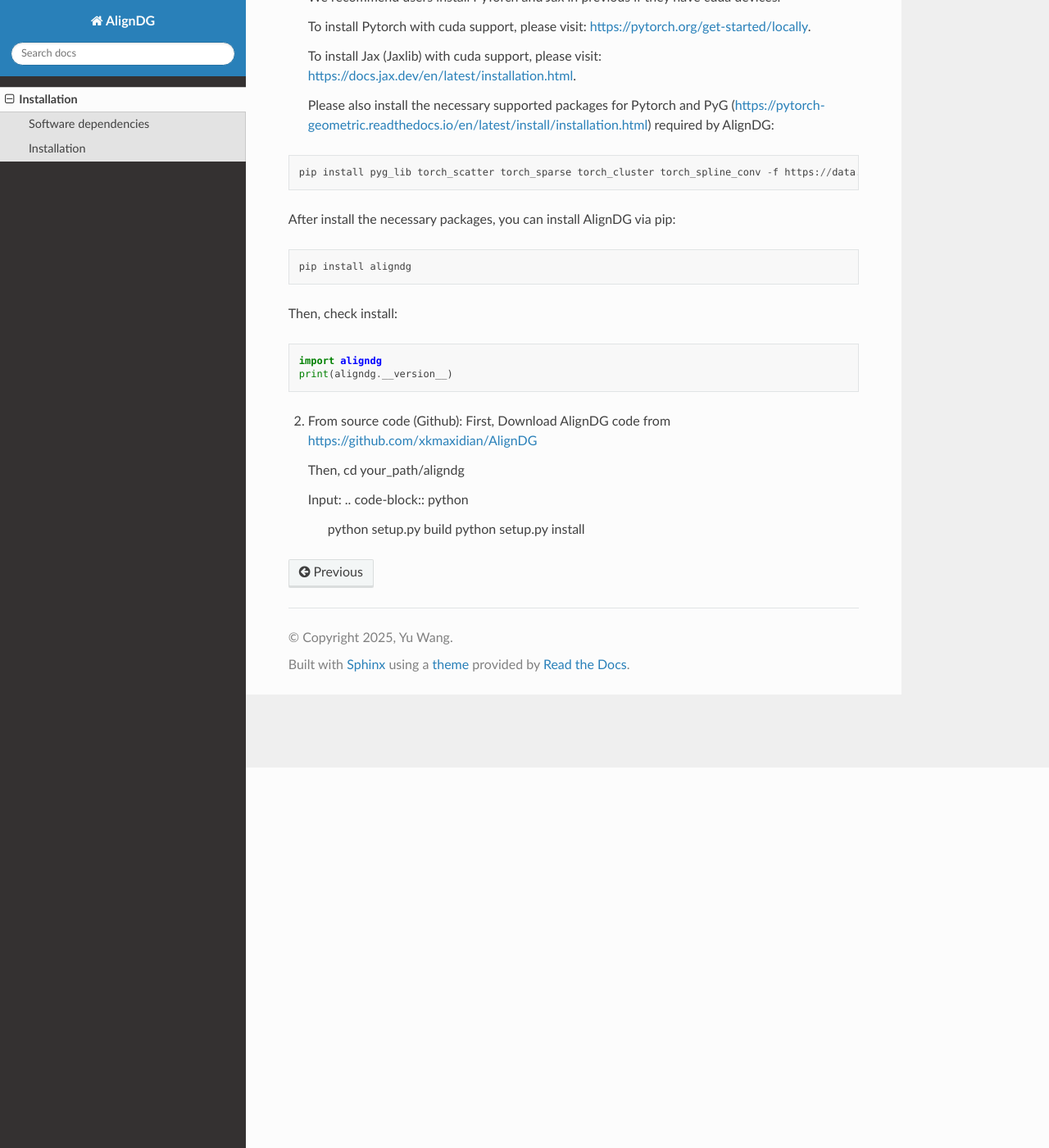
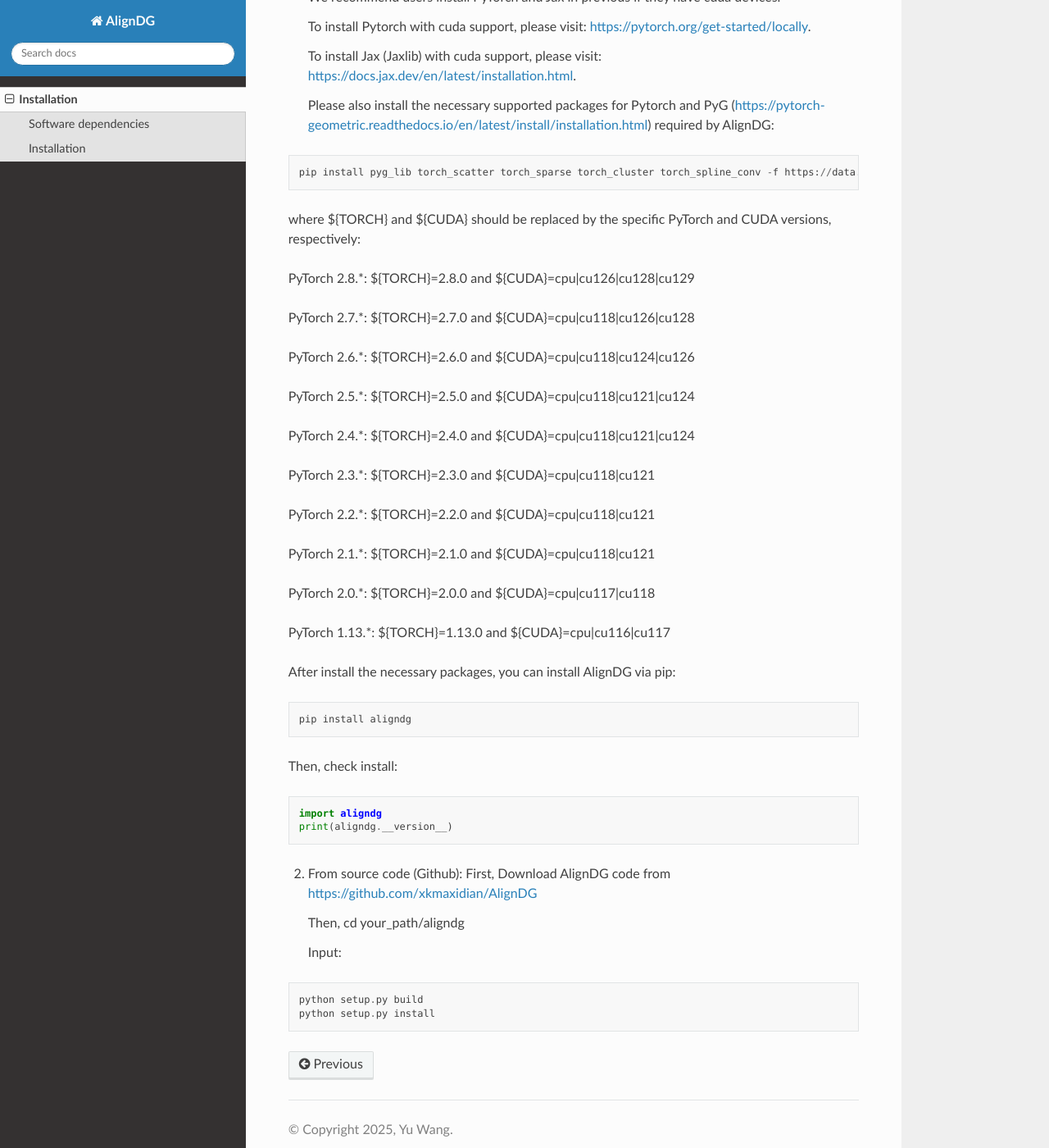
Before and after one commit to bbchond/AlignDG-Tutorials, a Sphinx documentation site: the page built from docs/source/Installation.rst, in a window 1280 px wide and 1400 px high, scrolled down 464 px. Shown: the whole window at 82% size. Built offline with Sphinx 7.4.7 and the Read the Docs theme 3.1.0, drawn with Linux system fonts in a browser that asks for light colours; pages that are not in the unit, such as notebooks, are missing from menus.

Commit message:
update install tutorial

```diff
--- a/docs/source/Installation.rst
+++ b/docs/source/Installation.rst
@@ -28,6 +28,29 @@
 
    pip install pyg_lib torch_scatter torch_sparse torch_cluster torch_spline_conv -f https://data.pyg.org/whl/torch-${TORCH}+${CUDA}.html
 
+where ${TORCH} and ${CUDA} should be replaced by the specific PyTorch and CUDA versions, respectively:
+
+PyTorch 2.8.*: ${TORCH}=2.8.0 and ${CUDA}=cpu|cu126|cu128|cu129
+
+PyTorch 2.7.*: ${TORCH}=2.7.0 and ${CUDA}=cpu|cu118|cu126|cu128
+
+PyTorch 2.6.*: ${TORCH}=2.6.0 and ${CUDA}=cpu|cu118|cu124|cu126
+
+PyTorch 2.5.*: ${TORCH}=2.5.0 and ${CUDA}=cpu|cu118|cu121|cu124
+
+PyTorch 2.4.*: ${TORCH}=2.4.0 and ${CUDA}=cpu|cu118|cu121|cu124
+
+PyTorch 2.3.*: ${TORCH}=2.3.0 and ${CUDA}=cpu|cu118|cu121
+
+PyTorch 2.2.*: ${TORCH}=2.2.0 and ${CUDA}=cpu|cu118|cu121
+
+PyTorch 2.1.*: ${TORCH}=2.1.0 and ${CUDA}=cpu|cu118|cu121
+
+PyTorch 2.0.*: ${TORCH}=2.0.0 and ${CUDA}=cpu|cu117|cu118
+
+PyTorch 1.13.*: ${TORCH}=1.13.0 and ${CUDA}=cpu|cu116|cu117
+
+
 After install the necessary packages, you can install AlignDG via pip:
 
 .. code-block:: python
@@ -48,7 +71,8 @@
    Then, cd your_path/aligndg
 
    Input:
-   .. code-block:: python
 
-      python setup.py build
-      python setup.py install
+.. code-block:: python
+
+   python setup.py build
+   python setup.py install
```
